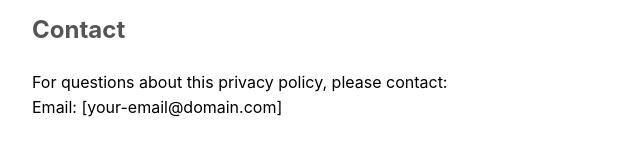
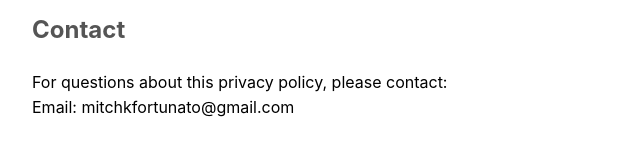
Before and after one commit to mitchfortunato/Ads_Impressions_Calculator_app, a plain HTML site: page index.html in a window 1280 px wide. Shown: the part 803-958 px from the top of the page, 208-848 px from the left. Drawn offline with Linux system fonts and the light colour scheme.

Commit message:
Update contact email in privacy policy

```diff
--- a/index.html
+++ b/index.html
@@ -29,6 +29,6 @@
 
     <h2>Contact</h2>
     <p>For questions about this privacy policy, please contact:<br>
-    Email: [your-email@domain.com]</p>
+    Email: mitchkfortunato@gmail.com</p>
 </body>
 </html>
```
